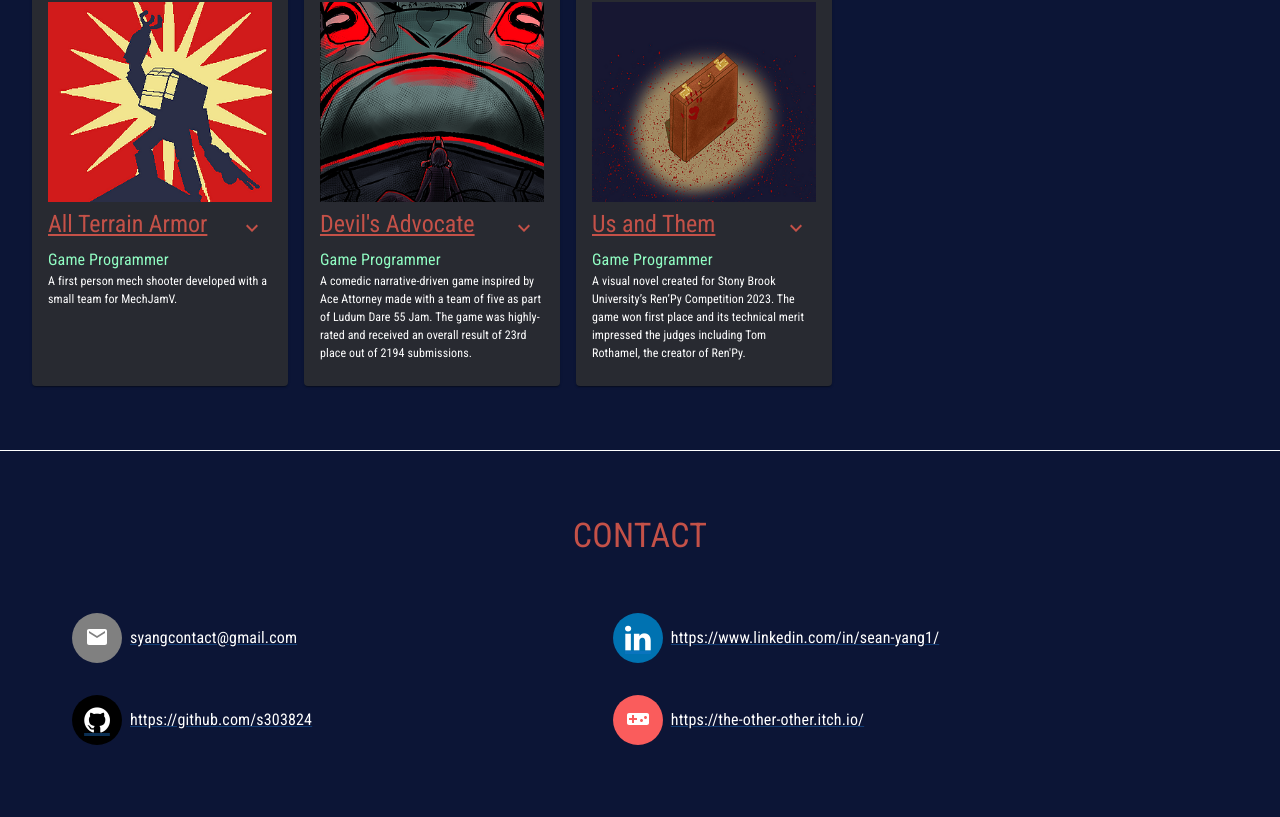
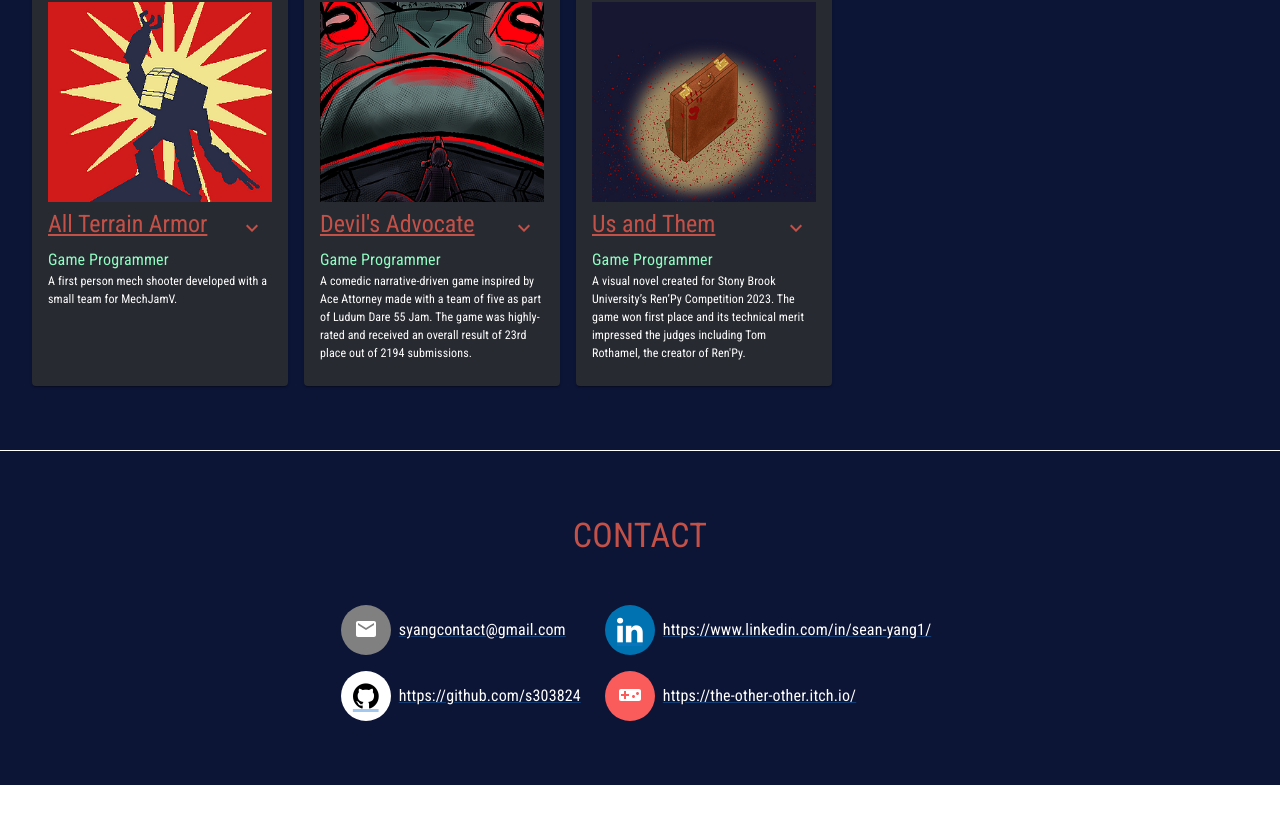
Before and after one commit to s303824/sean-yang, a React (Create React App) app: page / in a window 1280 px wide. Shown: the part 620-1437 px from the top of the page. After the commit the page ends 1405 px from the top, so only its background shows below. Built offline with nearby package versions, Linux system fonts and the light colour scheme.

Commit message:
small realignments to the contact buttons

```diff
--- a/src/App.css
+++ b/src/App.css
@@ -111,6 +111,11 @@ display: inline;
     opacity: 0.7;
 }
 
+.fa-email {
+  background: grey;
+  color:white;
+}
+
 .fa-linkedin {
   background: #0072b1;
   color: white;
@@ -121,15 +126,18 @@ display: inline;
   color: white;
 }
 
+.fa-inverse {
+    background: white;
+  color: black;
+
+}
+
 .fa-itchio {
   background: #fa5c5c;
   color:white;
 }
 
-.fa-email {
-  background: grey;
-  color:white;
-}
+
 
 .badge-list {
 	display: flex;
--- a/src/components/Footer.js
+++ b/src/components/Footer.js
@@ -9,15 +9,13 @@ function Footer(){
               <Typography variant="h4"className="subtitle" sx={{flexGrow: 1, textAlign:"center", marginBottom:6}} fontFamily={'roboto'}>
                 CONTACT
               </Typography>
-              <Box sx={{display:"grid", gridTemplate: " auto auto / auto auto",gap:'16px'}}>
+              <Box sx={{display:"grid", gridTemplate: " auto auto / auto auto",gap:'16px', justifyContent:"center"}}>
                 <Link href='mailto:syangcontact@gmail.com'>
                   <Box sx={{display:'flex',flexDirection:"row"}}>
-                    <IconButton >
                       <a class="fa fa-email">
                         <EmailIcon/>
                       </a>
-                    </IconButton>
-                      <Box sx={{alignContent:"center"}}>
+                      <Box sx={{px:1,alignContent:"center"}}>
                         <Typography sx={{align:"center", color:"white"}}>
                           syangcontact@gmail.com
                         </Typography>
@@ -29,10 +27,8 @@ function Footer(){
                 <Link href="https://www.linkedin.com/in/sean-yang1/">
                   <Box sx={{display:'flex',flexDirection:"row"}}>
 
-                    <IconButton>
                       <a href="https://www.linkedin.com/in/sean-yang1/" class="fa fa-linkedin"/>
-                    </IconButton>
-                    <Box sx={{alignContent:"center"}}>
+                    <Box sx={{px:1,alignContent:"center"}}>
                         <Typography sx={{textAlign:"center", color:"white"}}>
                           https://www.linkedin.com/in/sean-yang1/
                         </Typography>
@@ -44,10 +40,8 @@ function Footer(){
 
                 <Link href="https://github.com/s303824">
                   <Box sx={{display:'flex',flexDirection:"row"}}>
-                    <IconButton>
-                      <a href="https://github.com/s303824" class="fa fa-github"/>
-                    </IconButton>
-                    <Box sx={{alignContent:"center"}}>
+                      <a href="https://github.com/s303824" class="fa fa-github fa-inverse"/>
+                    <Box sx={{px:1, alignContent:"center"}}>
                         <Typography sx={{textAlign:"center", color:"white"}}>
                           https://github.com/s303824
                         </Typography>
@@ -59,12 +53,10 @@ function Footer(){
                 </Link>
                 <Link href='https://the-other-other.itch.io/'>
 <Box sx={{display:'flex',flexDirection:"row"}}>
-                    <IconButton >
                       <a href='https://the-other-other.itch.io/' class="fa fa-itchio">
                         <VideogameAssetIcon/>
                       </a>
-                    </IconButton>
-                    <Box sx={{alignContent:"center"}}>
+                    <Box sx={{px:1,alignContent:"center"}}>
                         <Typography sx={{textAlign:"center", color:"white"}}>
                           https://the-other-other.itch.io/
                         </Typography>
```
